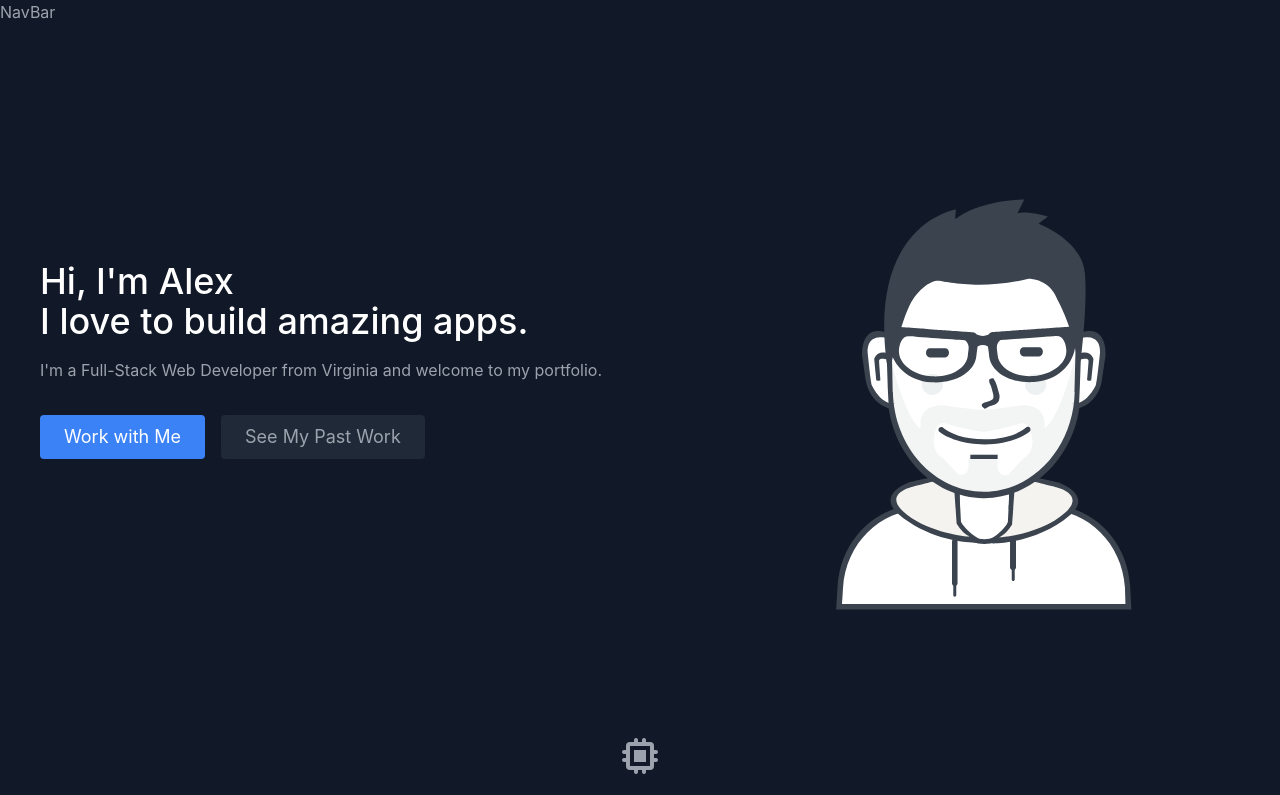
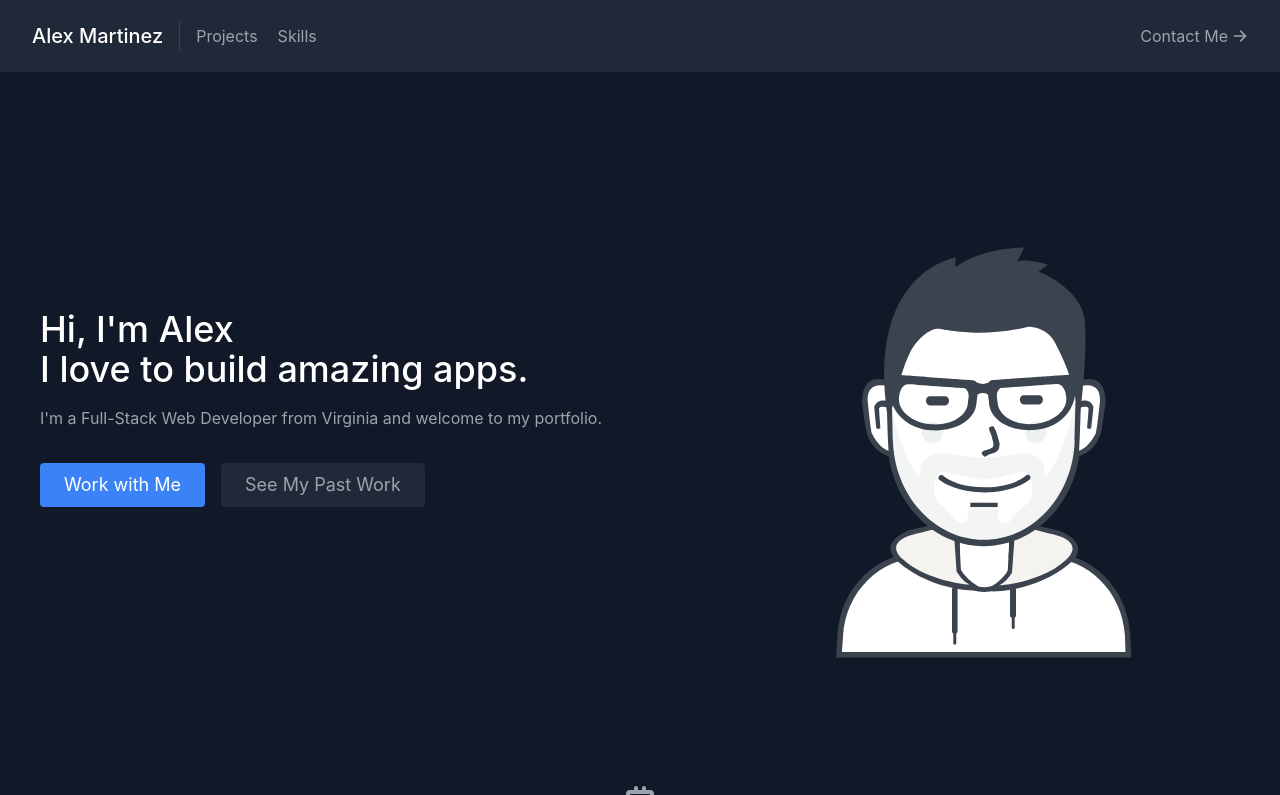
Before and after one commit to AlexandroM1234/Portfolio, a React (Create React App) app in the folder my-portfolio/: page / in a window 1280 px wide. Shown: the top 795 px of the page. Built offline with nearby package versions, Linux system fonts and the light colour scheme.

Commit message:
NavBar done

```diff
--- a/my-portfolio/src/Components/NavBar.jsx
+++ b/my-portfolio/src/Components/NavBar.jsx
@@ -1,7 +1,33 @@
 import React from "react";
+import { ArrowRightIcon } from "@heroicons/react/solid";
 
 const NavBar = () => {
-  return <div>NavBar</div>;
+  return (
+    <header className="bg-gray-800 md:sticky top-0 z-10">
+      <div className="container mx-auto flex flex-wrap p-5 flex-col md:flex-row items-center">
+        <div className="title-font font-medium text-white mb-4 md:mb-0">
+          <a href="#about" className="ml-3 text-xl">
+            Alex Martinez
+          </a>
+        </div>
+        <nav className="md:mr-auto md:ml-4 md:py-1 md:pl-4 md:border-l md:border-gray-700	flex flex-wrap items-center text-base justify-center">
+          <a href="#projects" className="mr-5 hover:text-white">
+            Projects
+          </a>
+          <a href="#skills" className="mr-5 hover:text-white">
+            Skills
+          </a>
+        </nav>
+        <a
+          href="#contact"
+          className="inline-flex items-center bg-gray-800 border-0 py-1 px-3 focus:outline-none hover:bg-gray-700 rounded text-base mt-4 md:mt-0"
+        >
+          Contact Me
+          <ArrowRightIcon className="w-4 h-4 ml-1" />
+        </a>
+      </div>
+    </header>
+  );
 };
 
 export default NavBar;
```
